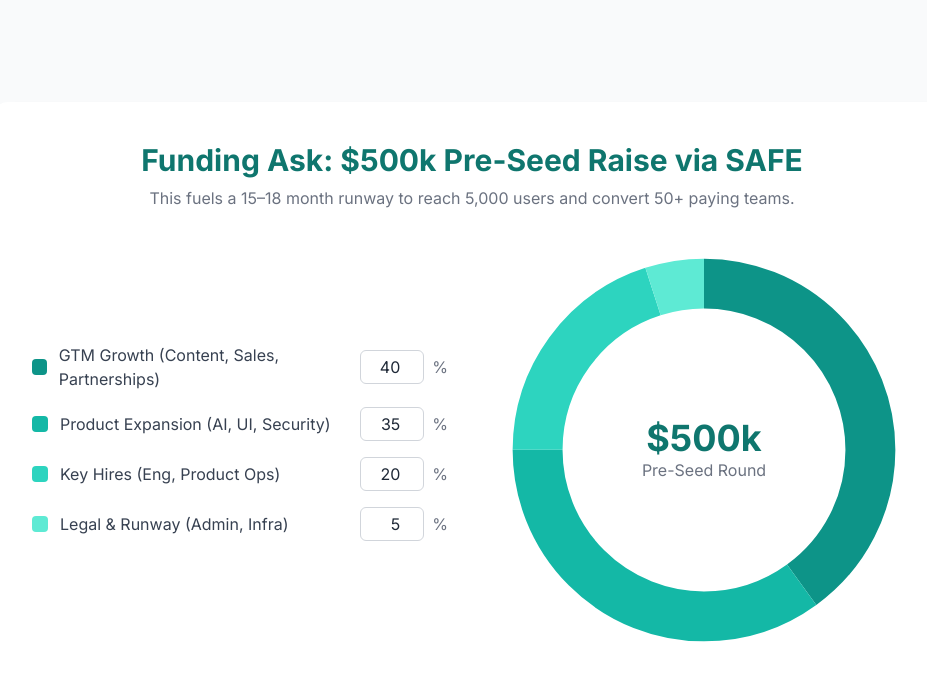
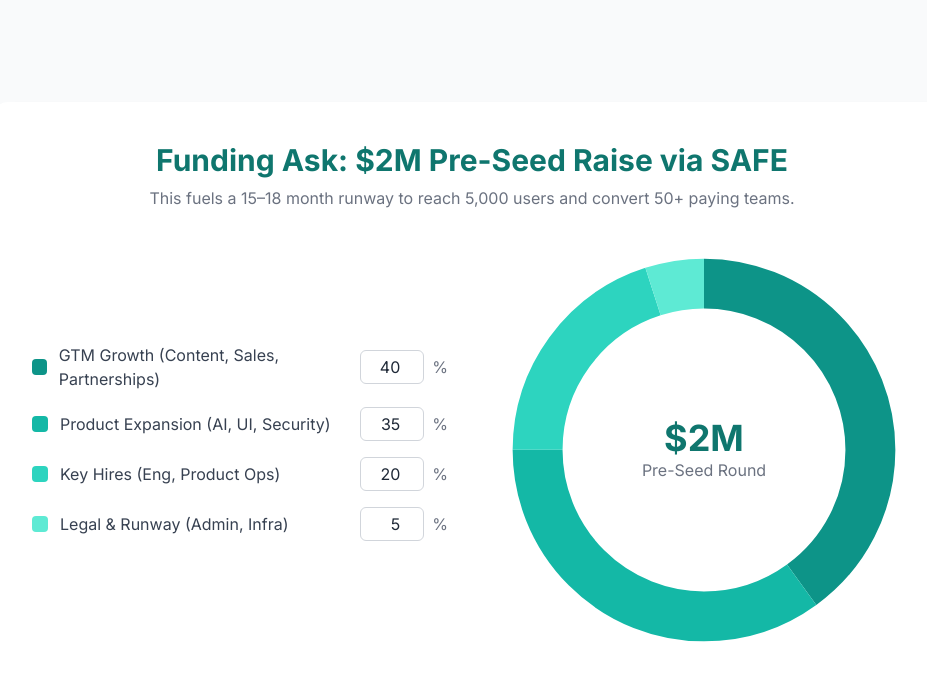
Before and after one commit to ronniearistil/Finnixpro-funding-ask, a plain HTML site: page index.html in a window 1280 px wide. Shown: the whole page, without its empty margins (168-1095 px from the left). Drawn offline with nearby package versions, Linux system fonts and the light colour scheme.

Commit message:
Update index.html
Update ask

```diff
--- a/index.html
+++ b/index.html
@@ -66,7 +66,7 @@
 <body>
 
   <div id="chart-container">
-    <h1 class="text-3xl font-bold text-center text-teal-700 mb-2">Funding Ask: $500k Pre-Seed Raise via SAFE</h1>
+    <h1 class="text-3xl font-bold text-center text-teal-700 mb-2">Funding Ask: $2M Pre-Seed Raise via SAFE</h1>
     <p class="text-center text-gray-500 mb-8">This fuels a 15–18 month runway to reach 5,000 users and convert 50+ paying teams.</p>
 
     <div class="grid grid-cols-1 md:grid-cols-2 gap-12 items-center">
@@ -108,7 +108,7 @@
         <svg id="donut-chart" class="absolute top-0 left-0 w-full h-full" viewBox="0 0 100 100"></svg>
         <div class="absolute inset-0 flex items-center justify-center pointer-events-none">
           <div class="text-center">
-            <p class="text-4xl font-bold text-teal-700">$500k</p>
+            <p class="text-4xl font-bold text-teal-700">$2M</p>
             <p class="text-md text-gray-500">Pre-Seed Round</p>
           </div>
         </div>
```
